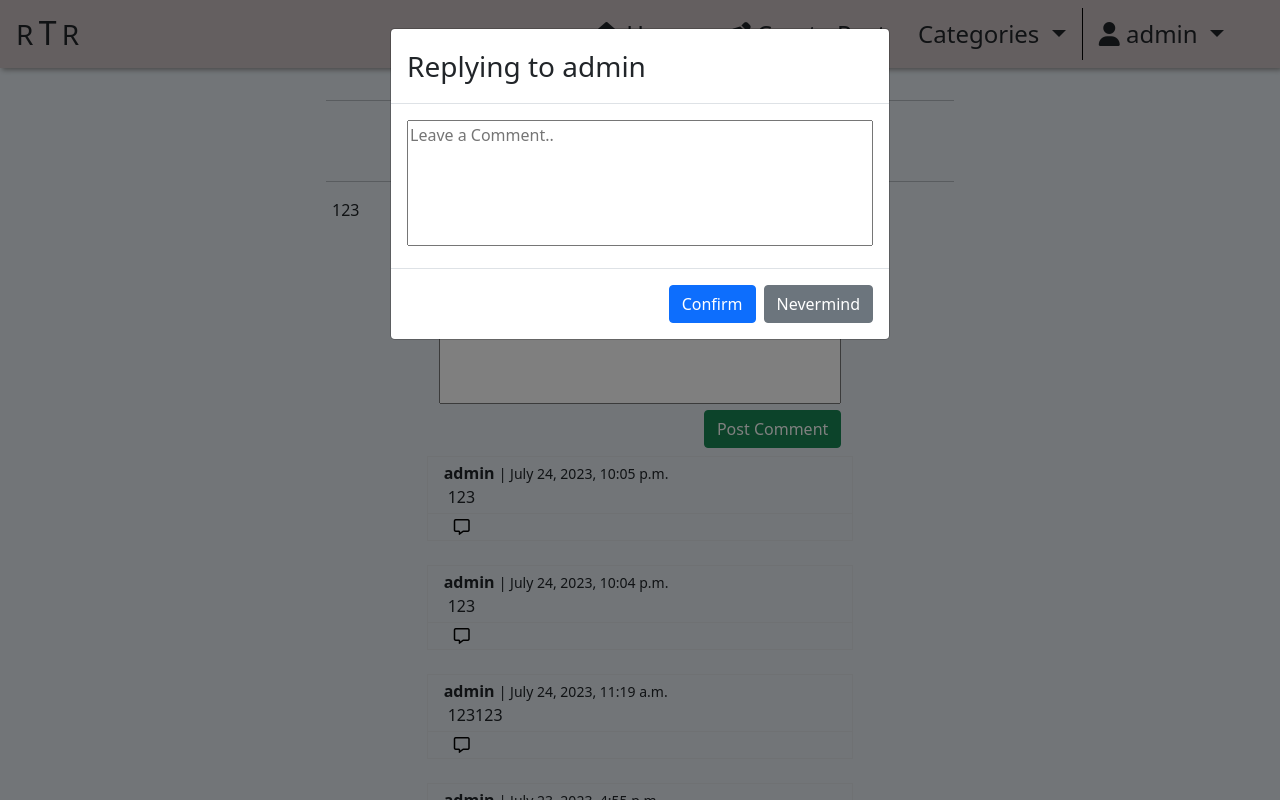
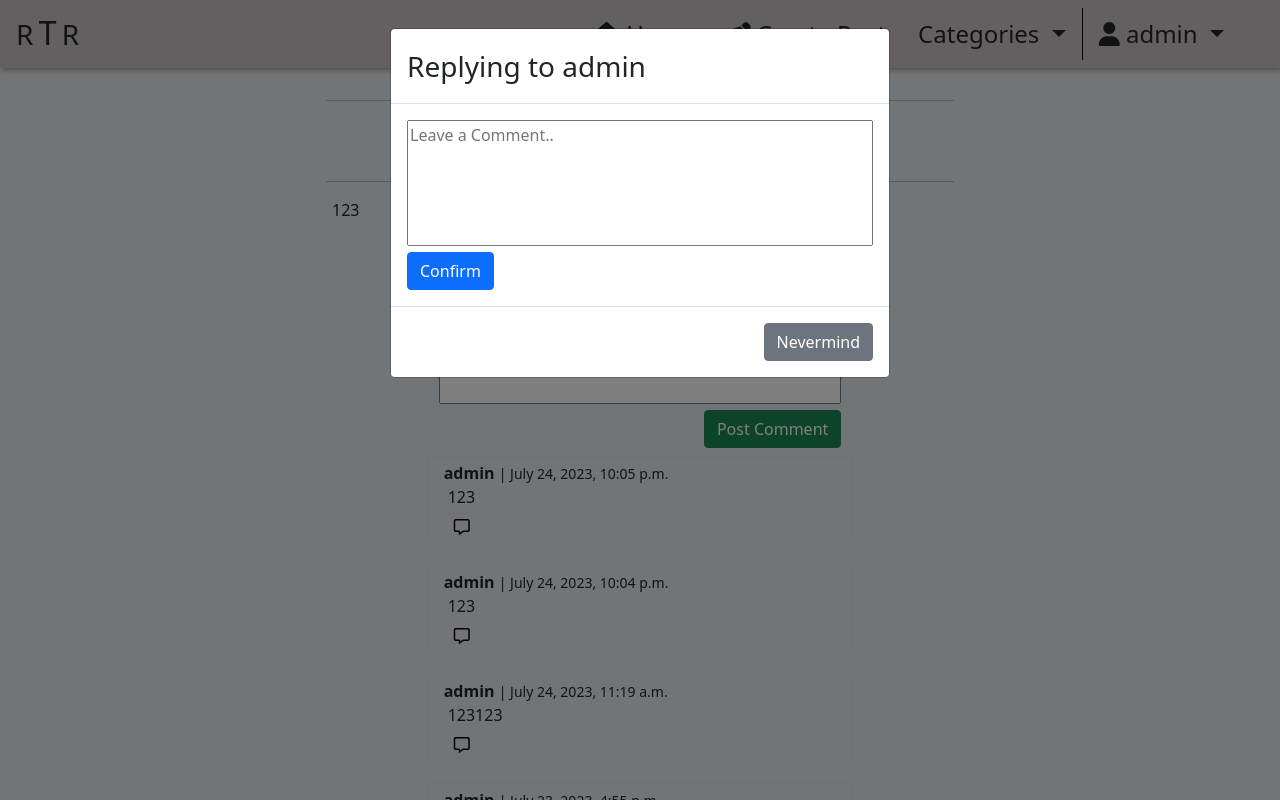
Before and after one commit to Enquil/rtr_v5, a Django app: a page that uses post_detail/templates/post_detail/post_detail.html in a window 1280 px wide, after a click that opens the changed part. Run offline with Django 3.2, Linux system fonts and the light colour scheme; a user stored in the database is signed in; data comes from the database, SQL or seed files in the repository; both versions use the stored data as it was after the commit; some libraries are stand-ins or nearby versions.

Commit message:
switched action to method in reply_form

```diff
--- a/post_detail/templates/post_detail/post_detail.html
+++ b/post_detail/templates/post_detail/post_detail.html
@@ -95,18 +95,14 @@
                                                 <h3 class="modal-title">Replying to {{ comment.author }}</h3>
                                             </div>
                                             <div class="modal-body">
-                                                <form action="POST">
+                                                <form method="POST">
                                                     {% csrf_token %}
                                                     {{ comment_form }}
                                                     <input type="hidden" value="{{ comment.id }}" name="parent">
+                                                    <button type="submit" class="btn btn-primary">Confirm</button>
                                                 </form>
                                             </div>
                                                 <div class="modal-footer">
-
-                                                    <form class="inline-block" action="" method="POST">
-                                                        {% csrf_token %}
-                                                        <button type="submit" class="btn btn-primary">Confirm</button>
-                                                    </form>
                                                     <button type="button" class="btn btn-secondary"
                                                             data-bs-dismiss="modal"
                                                             data-bs-target="#reply-modal-{{ comment.id }}">
```
Also changed, not shown: db.sqlite3.
